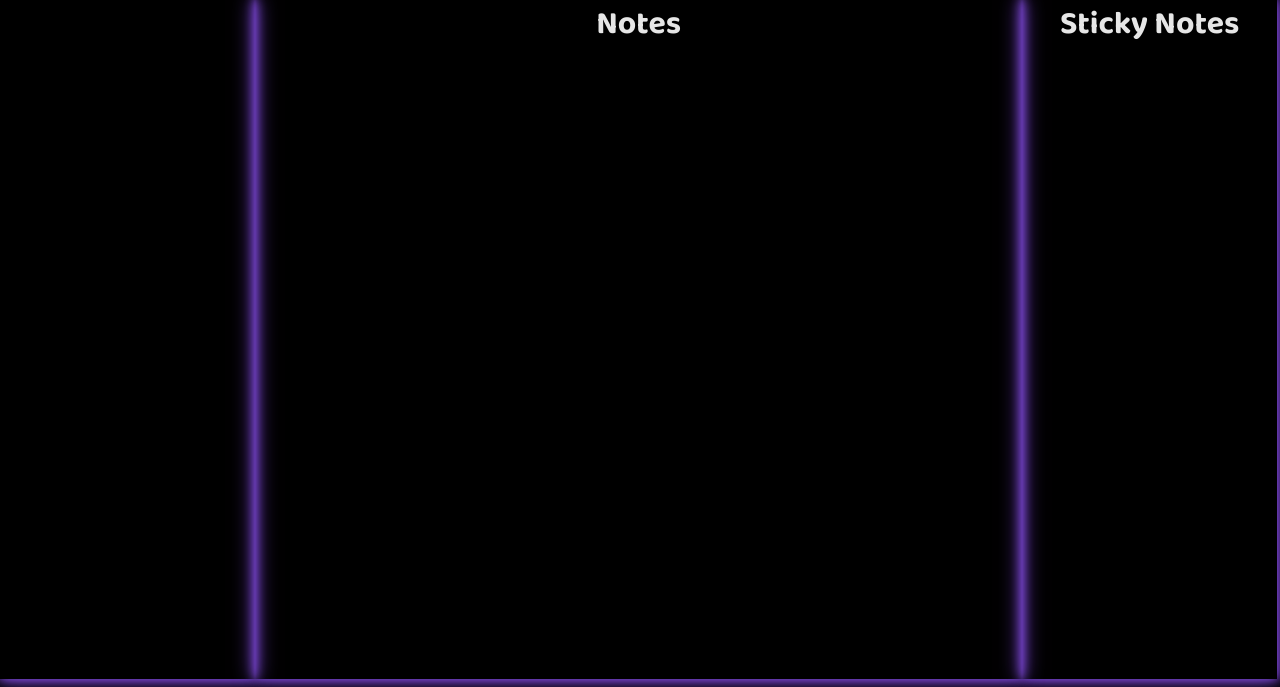
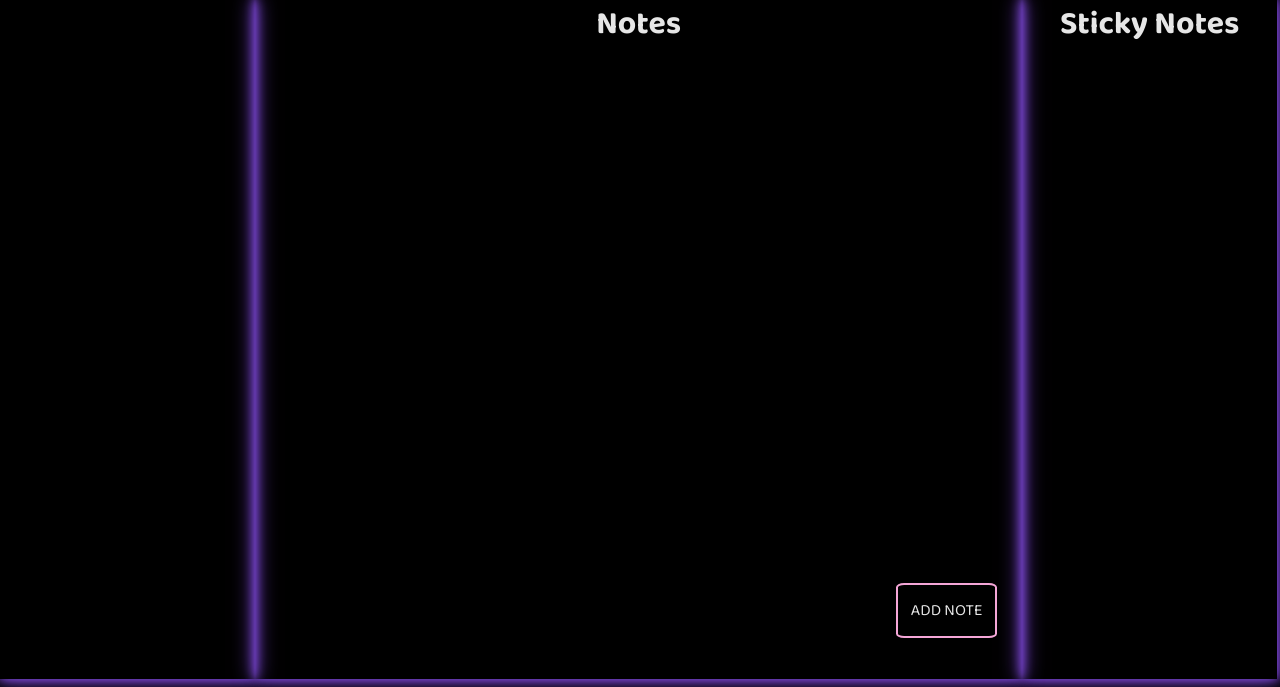
Before and after one commit to ricoderr/NOTE-X, a Django app: page / in a window 1280 px wide. Shown: the part 113-800 px from the top of the page. Run offline with Django 5.2, Linux system fonts and the light colour scheme; data that the repository does not hold is empty.

Commit message:
add note function

```diff
--- a/base/static/css/main.css
+++ b/base/static/css/main.css
@@ -147,6 +147,21 @@ article:hover{
     padding: 1%;
     overflow: hidden;
 }
+.add_note{
+    padding: 0.8rem;
+    position:fixed;
+    top: 87%;
+    left: 70%;
+    border: 2px solid var(--s-color);
+    background-color: black;
+    border-radius: 8%;
+    transition: border ease-in-out 0.5s, background-color ease-in-out 0.5s;
+    cursor: pointer;
+}
+.add_note:hover{
+    border: 2px solid var(--p-color);
+    background-color: var(--p-color);
+}
 .sticky_notes{
     display: flex;
     flex-direction: column;
--- a/base/templates/home.html
+++ b/base/templates/home.html
@@ -22,6 +22,9 @@
         <article class="profile">
 
         </article>
+
+
+
         {% comment %} The note {% endcomment %}
         <div class="notes">
             <center><h1>Notes</h1></center>
@@ -35,7 +38,11 @@
             {%else%}
                 <img src="" alt="">
             {%endif%}
+            <a href="" class="add_note">ADD NOTE</a>
         </div>
+
+
+
         {% comment %} The sticky note {% endcomment %}
         <div class="sticky_notes">
             <center><h1>Sticky Notes</h1></center>
```
